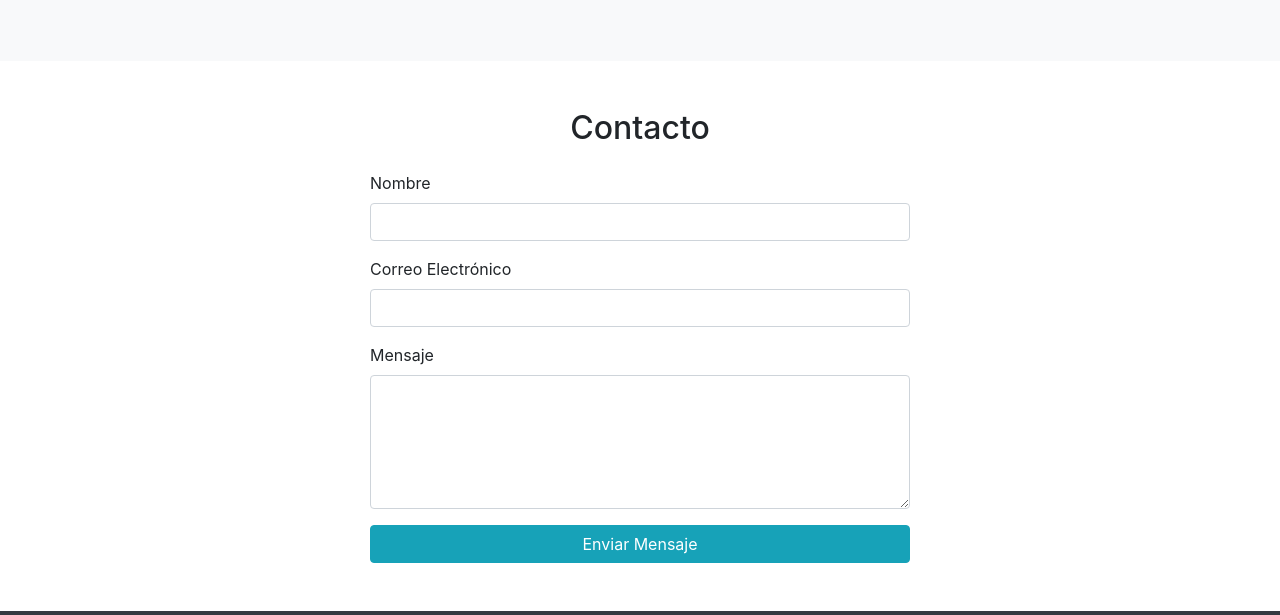
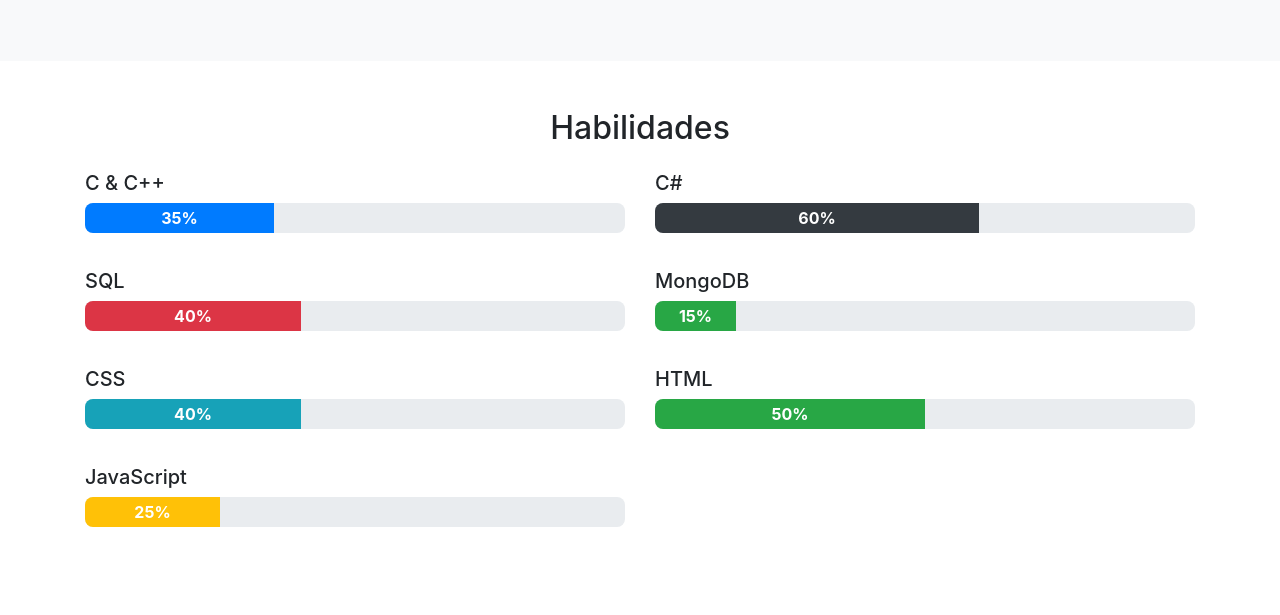
Before and after one commit to darkfast247/MI_portafolio1, a plain HTML site: page index.html in a window 1280 px wide. Shown: the part 1506-2121 px from the top of the page. Drawn offline with nearby package versions, Linux system fonts and the light colour scheme.

Commit message:
Uptade index, css y agrefo archivo pdf hoja de vida

```diff
--- a/index.html
+++ b/index.html
@@ -43,7 +43,7 @@
                     <!-- agrega información acera de tu perfil profesional (lo que eres o esperas ser) -->
 
                     <!-- Agrega el enlace de descarga de la hoja de vida con un ícono -->
-                    <a href="./assets/_pdf-prueba.pdf" download>
+                    <a href="HOJA DE VIDA SANTIAGO LOAIZA.pdf" download>
                         <i class="fa fa-download"></i> Descargar Hoja de Vida
                     </a>
                 </div>
@@ -100,6 +100,58 @@
         </div>
     </section>
 
+      <!-- Habilidades -->
+      <section id="skills" class="py-5">
+        <div class="container">
+            <h2 class="text-center mb-4">Habilidades</h2>
+            <div class="row">
+                <div class="col-md-6 mb-3">
+                    <h5>C & C++</h5>
+                    <div class="progress">
+                        <div class="progress-bar bg-primary" role="progressbar" style="width: 35%;">35%</div>
+                    </div>
+                </div>
+                <div class="col-md-6 mb-3">
+                    <h5>C#</h5>
+                    <div class="progress">
+                        <div class="progress-bar bg-dark" role="progressbar" style="width: 60%;">60%</div>
+                    </div>
+                </div>
+                <div class="col-md-6 mb-3">
+                    <h5>SQL</h5>
+                    <div class="progress">
+                        <div class="progress-bar bg-danger" role="progressbar" style="width: 40%;">40%</div>
+                    </div>
+                </div>
+                <div class="col-md-6 mb-3">
+                    <h5>MongoDB</h5>
+                    <div class="progress">
+                        <div class="progress-bar bg-success" role="progressbar" style="width: 15%;">15%</div>
+                    </div>
+                </div>
+                <div class="col-md-6 mb-3">
+                    <h5>CSS</h5>
+                    <div class="progress">
+                        <div class="progress-bar bg-info" role="progressbar" style="width: 40%;">40%</div>
+                    </div>
+                </div>
+                <div class="col-md-6 mb-3">
+                    <h5>HTML</h5>
+                    <div class="progress">
+                        <div class="progress-bar bg-success" role="progressbar" style="width: 50%;">50%</div>
+                    </div>
+                </div>
+                <div class="col-md-6 mb-3">
+                    <h5>JavaScript</h5>
+                    <div class="progress">
+                        <div class="progress-bar bg-warning" role="progressbar" style="width: 25%;">25%</div>
+                    </div>
+                </div>
+            </div>
+        </div>
+    </section>
+
+
     <!-- Contacto -->
     <section id="contacto" class="py-5">
         <!-- Contenido de la sección Contacto -->
--- a/styles.css
+++ b/styles.css
@@ -7,7 +7,6 @@
     z-index: 1000;
 }
 
-
 .carousel-indicators{
     filter: invert(100%);
 }
@@ -16,3 +15,41 @@
 .carousel-control-next-icon {
     filter: invert(100%);
 }
+
+
+#skills .progress {
+    height: 30px;
+    margin-bottom: 20px;
+    border-radius: 8px;
+}
+
+
+#skills .bg-primary {
+    background-color: #007bff !important;
+}
+
+#skills .bg-dark {
+    background-color: #343a40 !important;
+}
+
+#skills .bg-danger {
+    background-color: #dc3545 !important;
+}
+
+#skills .bg-success {
+    background-color: #28a745 !important;
+}
+
+#skills .bg-info {
+    background-color: #17a2b8 !important;
+}
+
+#skills .bg-warning {
+    background-color: #ffc107 !important;
+}
+
+
+#skills .progress-bar {
+    font-size: 16px;
+    font-weight: bold;
+}
```
Also changed, not shown: main.js (line endings or trailing spaces), 1 other file.
